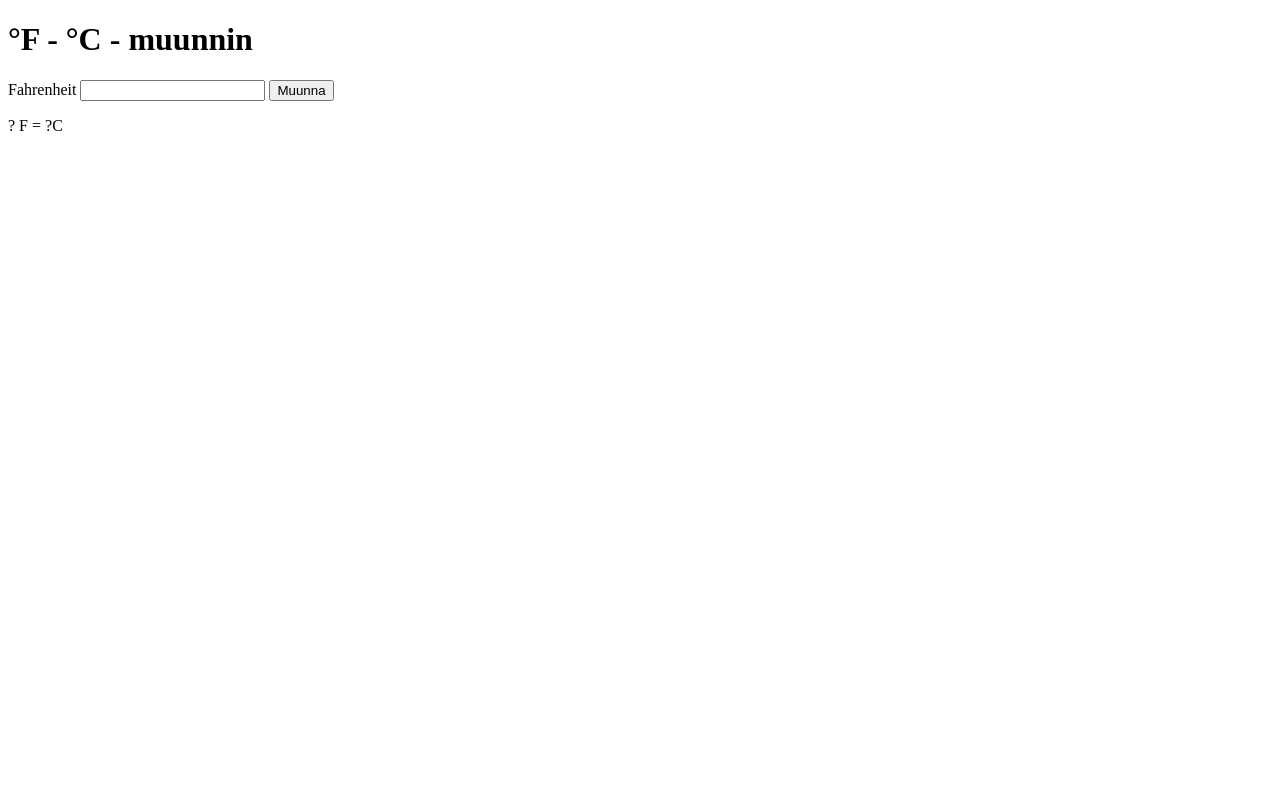
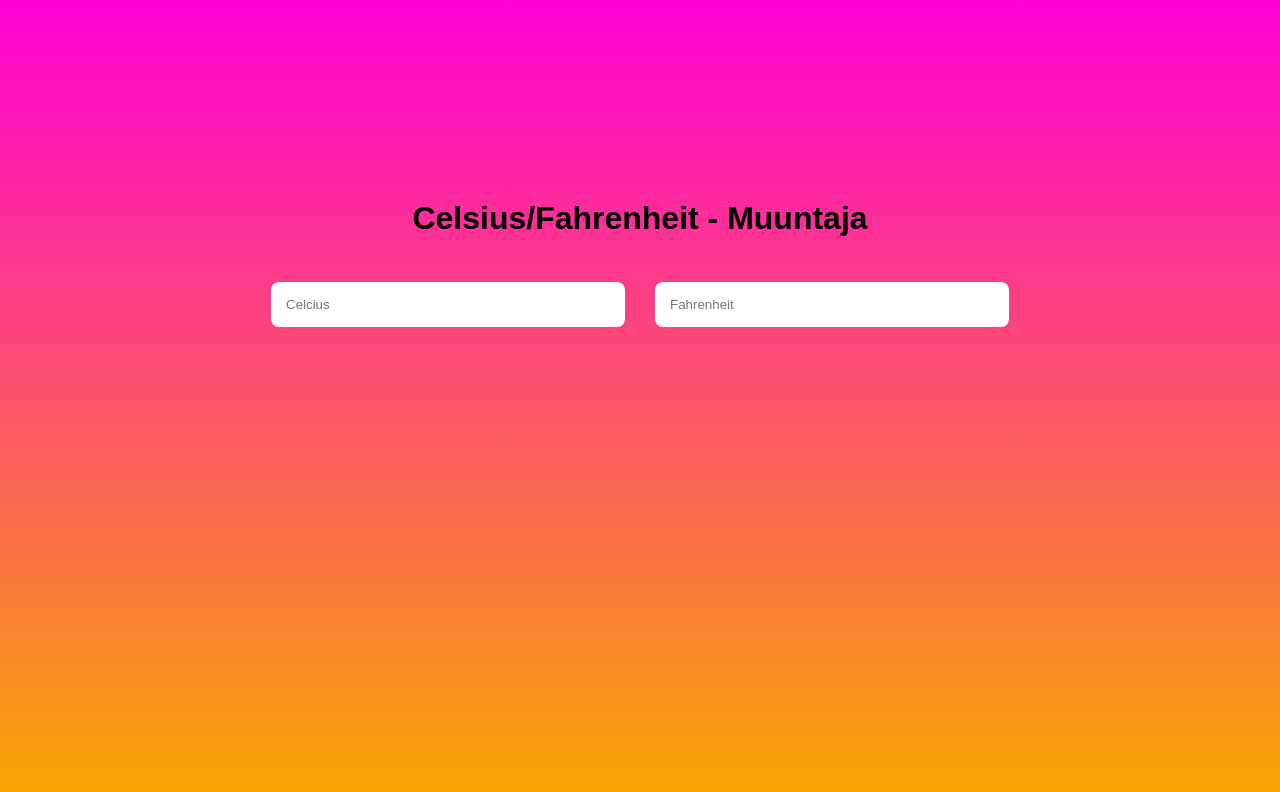
Before and after one commit to PanuPy/cfmuunnin, a plain HTML site: page index.html in a window 1280 px wide. Drawn offline with Linux system fonts and the light colour scheme.

Commit message:
Add files via upload

```diff
--- a/index.html
+++ b/index.html
@@ -1,22 +1,22 @@
 <!DOCTYPE html>
-<html>
-    <head>
-        <meta charset="utf-8">
-        <meta name="viewport" content="width=device-width, initial-scale=1.0">
-        <title> °F - °C - muunnin</title>
-    </head>
-    <body>
-        <h1>°F - °C - muunnin</h1>
-        <form>
-            <label> Fahrenheit</label>
-            <input type="number">
-            <button type="submit"> Muunna </button>
-        </form>
-        <p>
-            <span id="fahrenheit">?</span> F = <span id="celsius">?</span>C
+<html lang="en">
+<head>
+    <meta charset="UTF-8">
+    <meta name="viewport" content="width=device-width, initial-scale=1.0">
+    <title>Converter</title>
+    <link rel="stylesheet" href="tyylit.css">
+</head>
+<body>
+    <main>
+        <header>
+            <h1>Celsius/Fahrenheit - Muuntaja</h1>
+        </header>
+        <section class="inputs">
+            <input type="number" name="celcius" id="celcius" class="input" placeholder="Celcius">
+            <input type="number" name="fahrenheit" id="fahrenheit" class="input" placeholder="Fahrenheit">
 
-
-        </p>
-
-    </body>
+        </section>
+    </main>
+    <script src="js1.js"></script>
+</body>
 </html>
--- /dev/null
+++ b/js1.js
@@ -0,0 +1,25 @@
+const celciusInput = document.getElementById("celcius");
+const fahrenheitInput = document.getElementById("fahrenheit");
+
+
+const inputs = document.getElementsByClassName("input");
+
+for (let i = 0; i < inputs.length; i++) {
+    let input = inputs[i];
+
+    input.addEventListener("input", function (e) {
+        let value = parseFloat(e.target.value);
+
+        switch (e.target.name) {
+            case "celcius":
+                fahrenheitInput.value = (value * 1.8) + 32;
+                kelvinInput.value = value + 273.15;
+                break;
+            case "fahrenheit":
+                celciusInput.value = (value - 32) / 1.8;
+                kelvinInput.value = ((value - 32) / 1.8) + 273.15;
+                break;
+
+        }
+    });
+}
--- /dev/null
+++ b/tyylit.css
@@ -0,0 +1,47 @@
+*{
+    margin: 0;
+    padding: 0;
+    font-family: sans-serif;
+}
+
+main {
+    width: 100%;
+    height: 100vh;
+    background-image: linear-gradient(to bottom, #ff00d4, #F7A800);
+}
+
+header {
+    display: flex;
+    justify-content: center;
+    padding-top: 200px;
+}
+
+h1 {
+    margin-bottom: 30px;
+}
+
+.inputs {
+    display: flex;
+    flex-wrap: wrap;
+    justify-content: center;
+    align-items: center;
+    max-width: 768px;
+    margin: 0 auto;
+}
+
+.input {
+    flex: 1 1 40%;
+    margin: 15px;
+    appearance: none;
+    background: none;
+    background-color: #FFF;
+    border-radius: 8px;
+    padding: 15px;
+    border: none;
+    outline: none;
+    transition: 0.4s;
+}
+
+.input:focus {
+    box-shadow: 0px 0px 6px 1px rgba(0, 0, 0, 0.2);
+}
```
